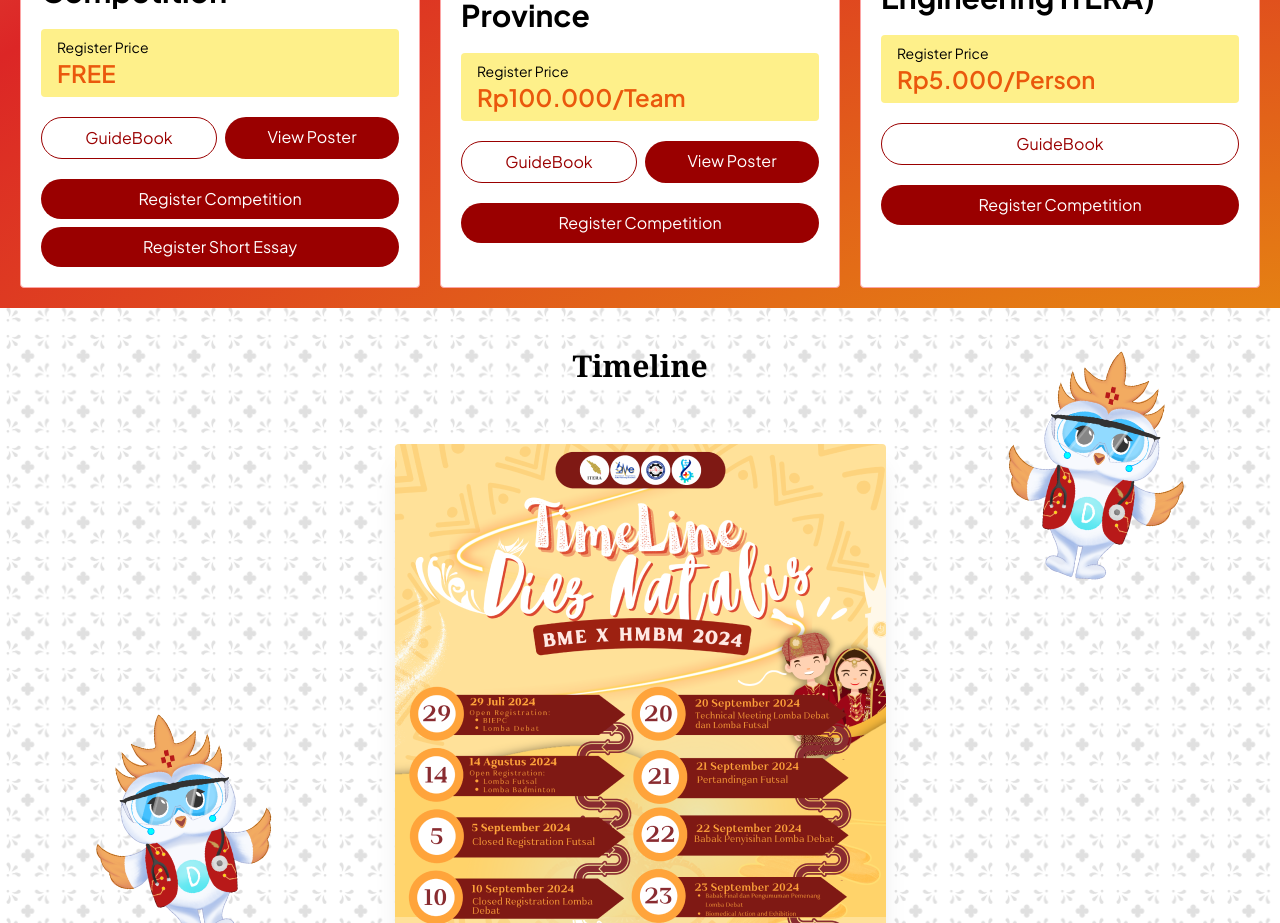
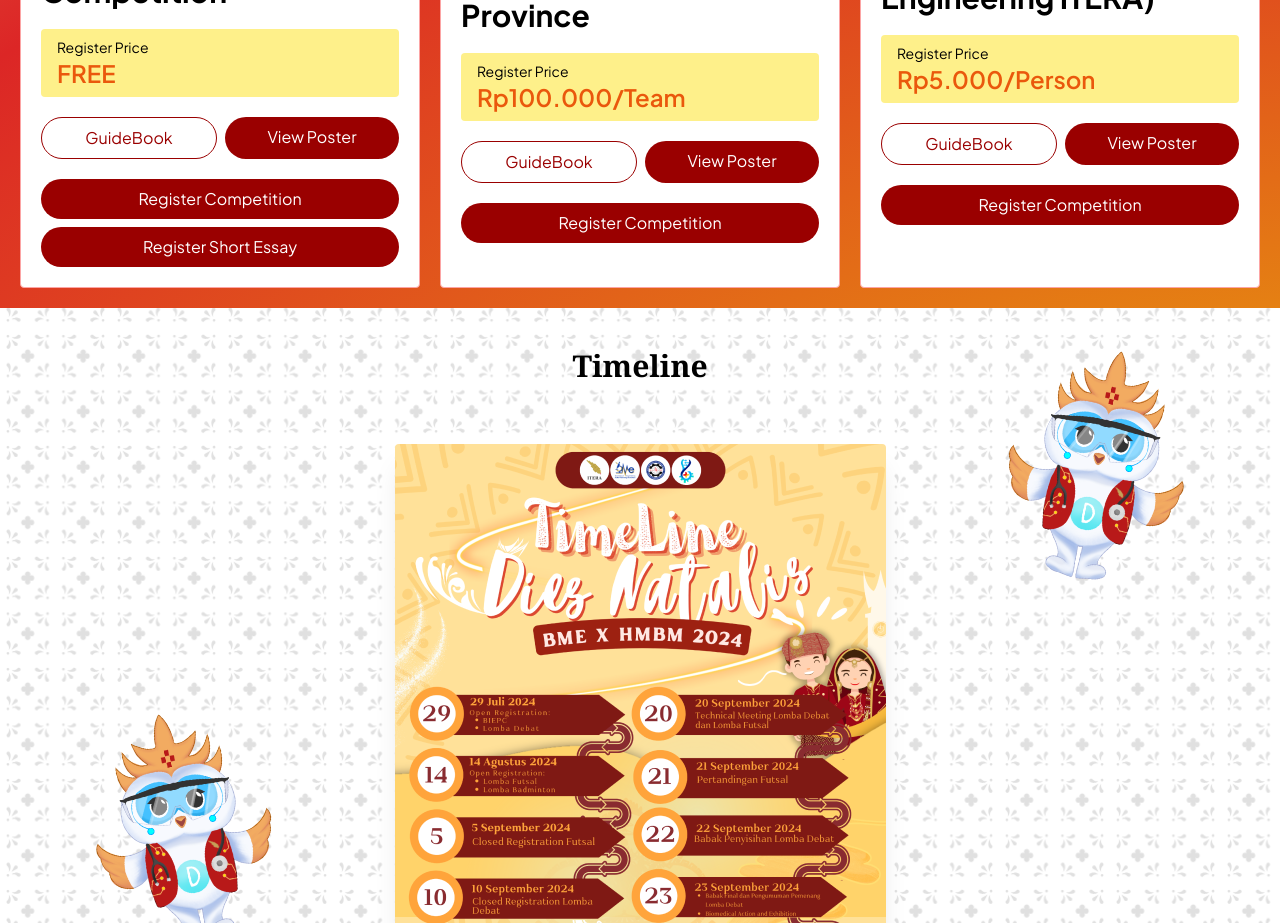
Before and after one commit to diosamuel/biepc, a React (Vite) app: page / in a window 1280 px wide. Shown: the part 2000-2923 px from the top of the page. Built offline with nearby package versions, Linux system fonts and the light colour scheme.

Commit message:
fix: poster

```diff
--- a/src/App.jsx
+++ b/src/App.jsx
@@ -14,6 +14,7 @@ import debat from './assets/debat.jpg';
 import biepc from './assets/biepc.jpg';
 import futsal from './assets/futsal.jpg';
 import badminton from './assets/badminton.jpg';
+import ranking1 from './assets/ranking1.png';
 
 //medpart
 import acara_mahasiswa from './assets/Logo Medpart/Eksternal/@acara.mahasiswa.png';
@@ -80,7 +81,7 @@ function App() {
       icon: <IconTrophy className="w-10 h-10 text-white" />,
       guidebook: 'https://bit.ly/BookletdanTataTertibBMExHMBM2024',
       daftar: 'https://bit.ly/RegistrasiRanking1BMExHMBM2024',
-      poster: null,
+      poster: ranking1,
       price: 'Rp5.000/Person'
     },
     {
@@ -262,7 +263,7 @@ function App() {
                     </a>
 
                     {lomba.poster && (
-                      <a onClick={() => onOpenModal(lomba.poster)} className="flex-1 text-center px-4 py-2 bg-[#9A0000] text-white hover:bg-transparent hover:text-[#9A0000] rounded-full transition">
+                      <a onClick={() => onOpenModal(lomba.poster)} className="cursor-pointer flex-1 text-center px-4 py-2 bg-[#9A0000] text-white hover:bg-transparent hover:text-[#9A0000] rounded-full transition">
                         View Poster
                       </a>
                     )}
```
Also changed, not shown: 1 other file (tests, documents, lock files or other folders).
